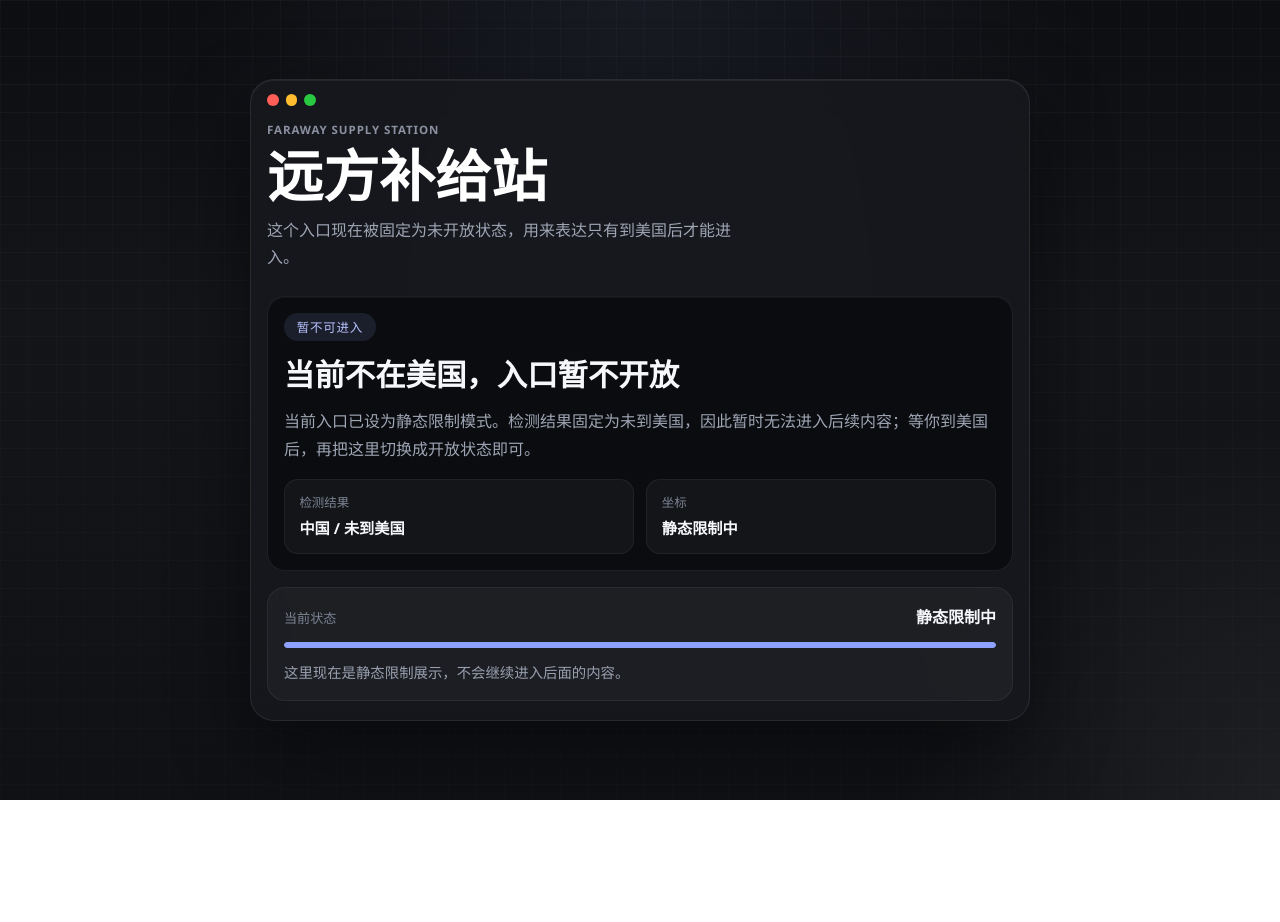
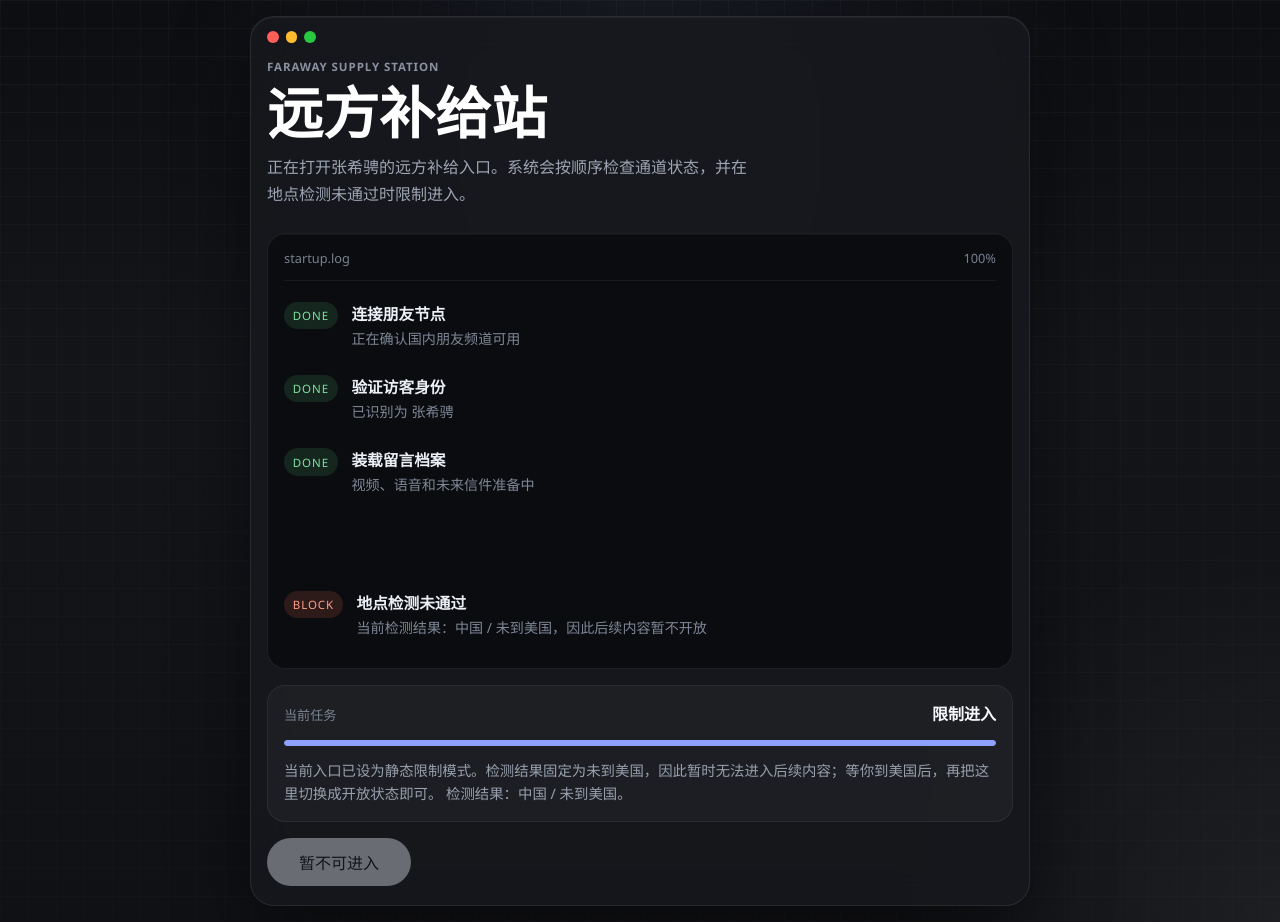
Before and after one commit to WangHaize218/zxpsb, a React (Vite) app: page / in a window 1280 px wide. Before the commit the page ends 800 px from the top, so only its background shows below. Built offline with nearby package versions, Linux system fonts and the light colour scheme.

Commit message:
Restore boot animation before location block

```diff
--- a/src/App.jsx
+++ b/src/App.jsx
@@ -3,13 +3,13 @@ import Boot from "./pages/Boot";
 const staticGateState = {
   status: "blocked",
   detail:
-    "\u5f53\u524d\u5165\u53e3\u5df2\u8bbe\u4e3a\u9759\u6001\u9650\u5236\u6a21\u5f0f\u3002\u68c0\u6d4b\u7ed3\u679c\u56fa\u5b9a\u4e3a\u672a\u5230\u7f8e\u56fd\uff0c\u56e0\u6b64\u6682\u65f6\u65e0\u6cd5\u8fdb\u5165\u540e\u7eed\u5185\u5bb9\uff1b\u7b49\u4f60\u5230\u7f8e\u56fd\u540e\uff0c\u518d\u628a\u8fd9\u91cc\u5207\u6362\u6210\u5f00\u653e\u72b6\u6001\u5373\u53ef\u3002",
-  locationLabel: "\u4e2d\u56fd / \u672a\u5230\u7f8e\u56fd",
-  coordinates: "\u9759\u6001\u9650\u5236\u4e2d",
+    "当前入口已设为静态限制模式。检测结果固定为未到美国，因此暂时无法进入后续内容；等你到美国后，再把这里切换成开放状态即可。",
+  locationLabel: "中国 / 未到美国",
+  coordinates: "静态限制中",
 };
 
 function App() {
-  return <Boot gateState={staticGateState} staticMode />;
+  return <Boot gateState={staticGateState} />;
 }
 
 export default App;
--- a/src/pages/Boot.jsx
+++ b/src/pages/Boot.jsx
@@ -1,14 +1,136 @@
-function Boot({ gateState, staticMode = false }) {
-  const isChecking = gateState.status === "checking";
-  const badgeLabel = isChecking
-    ? "\u4f4d\u7f6e\u68c0\u6d4b\u4e2d"
-    : "\u6682\u4e0d\u53ef\u8fdb\u5165";
-  const title = isChecking
-    ? "\u6b63\u5728\u786e\u8ba4\u662f\u5426\u5df2\u7ecf\u5230\u8fbe\u7f8e\u56fd"
-    : "\u5f53\u524d\u4e0d\u5728\u7f8e\u56fd\uff0c\u5165\u53e3\u6682\u4e0d\u5f00\u653e";
-  const subtitle = staticMode
-    ? "\u8fd9\u4e2a\u5165\u53e3\u73b0\u5728\u88ab\u56fa\u5b9a\u4e3a\u672a\u5f00\u653e\u72b6\u6001\uff0c\u7528\u6765\u8868\u8fbe\u53ea\u6709\u5230\u7f8e\u56fd\u540e\u624d\u80fd\u8fdb\u5165\u3002"
-    : "\u8fd9\u4e2a\u5165\u53e3\u4f1a\u5148\u68c0\u6d4b\u5f53\u524d\u4f4d\u7f6e\u3002\u53ea\u6709\u786e\u8ba4\u5df2\u7ecf\u5230\u8fbe\u7f8e\u56fd\uff0c\u624d\u4f1a\u7ee7\u7eed\u6253\u5f00\u540e\u9762\u7684\u5185\u5bb9\u3002";
+import { useEffect, useMemo, useState } from "react";
+
+const bootSteps = [
+  {
+    id: "handshake",
+    title: "连接朋友节点",
+    detail: "正在确认国内朋友频道可用",
+  },
+  {
+    id: "identity",
+    title: "验证访客身份",
+    detail: "已识别为 张希骋",
+  },
+  {
+    id: "messages",
+    title: "装载留言档案",
+    detail: "视频、语音和未来信件准备中",
+  },
+  {
+    id: "channel",
+    title: "同步远方状态",
+    detail: "美国线路已建立",
+  },
+];
+
+function getTypedParts(step, typedChars) {
+  const titleLength = step.title.length;
+  const detailLength = step.detail.length;
+
+  if (typedChars <= titleLength) {
+    return {
+      title: step.title.slice(0, typedChars),
+      detail: "",
+      titleDone: typedChars >= titleLength,
+      detailDone: false,
+    };
+  }
+
+  const detailChars = Math.min(typedChars - titleLength, detailLength);
+
+  return {
+    title: step.title,
+    detail: step.detail.slice(0, detailChars),
+    titleDone: true,
+    detailDone: detailChars >= detailLength,
+  };
+}
+
+function Boot({ gateState }) {
+  const [activeIndex, setActiveIndex] = useState(0);
+  const [typedChars, setTypedChars] = useState(0);
+  const [blockedStepVisible, setBlockedStepVisible] = useState(false);
+  const [blockedStepDone, setBlockedStepDone] = useState(false);
+
+  const activeStep = bootSteps[Math.min(activeIndex, bootSteps.length - 1)];
+  const activeTotalChars = activeStep.title.length + activeStep.detail.length;
+  const isCurrentStepDone = typedChars >= activeTotalChars;
+  const isLastAnimatedStep = activeIndex === bootSteps.length - 1;
+
+  useEffect(() => {
+    if (blockedStepDone) {
+      return undefined;
+    }
+
+    if (blockedStepVisible) {
+      const blockedTimer = window.setTimeout(() => {
+        setBlockedStepDone(true);
+      }, 260);
+
+      return () => {
+        window.clearTimeout(blockedTimer);
+      };
+    }
+
+    if (typedChars < activeTotalChars) {
+      const typingTimer = window.setTimeout(() => {
+        setTypedChars((current) => current + 1);
+      }, typedChars < activeStep.title.length ? 48 : 34);
+
+      return () => {
+        window.clearTimeout(typingTimer);
+      };
+    }
+
+    if (isLastAnimatedStep && isCurrentStepDone) {
+      const blockRevealTimer = window.setTimeout(() => {
+        setBlockedStepVisible(true);
+      }, 260);
+
+      return () => {
+        window.clearTimeout(blockRevealTimer);
+      };
+    }
+
+    const nextStepTimer = window.setTimeout(() => {
+      setActiveIndex((current) => current + 1);
+      setTypedChars(0);
+    }, 220);
+
+    return () => {
+      window.clearTimeout(nextStepTimer);
+    };
+  }, [
+    activeStep.title.length,
+    activeTotalChars,
+    blockedStepDone,
+    blockedStepVisible,
+    isCurrentStepDone,
+    isLastAnimatedStep,
+    typedChars,
+  ]);
+
+  const progressValue = useMemo(() => {
+    if (blockedStepDone) {
+      return 100;
+    }
+
+    if (blockedStepVisible) {
+      return 100;
+    }
+
+    const base = activeIndex / (bootSteps.length + 1);
+    const currentProgress =
+      activeTotalChars === 0
+        ? 0
+        : Math.min(typedChars / activeTotalChars, 1) / (bootSteps.length + 1);
+
+    return Math.round((base + currentProgress) * 100);
+  }, [activeIndex, activeTotalChars, blockedStepDone, blockedStepVisible, typedChars]);
+
+  const blockedSummary = gateState?.detail
+    ? `${gateState.detail} 检测结果：${gateState.locationLabel || "未通过"}。`
+    : "地点检测未通过，当前不在美国范围内，因此入口暂不开放。";
 
   return (
     <section className="boot-screen">
@@ -23,47 +145,142 @@ function Boot({ gateState, staticMode = false }) {
         <div className="boot-screen__content">
           <div className="boot-screen__intro">
             <p className="boot-screen__eyebrow">Faraway Supply Station</p>
-            <h1 className="boot-screen__title">
-              {"\u8fdc\u65b9\u8865\u7ed9\u7ad9"}
-            </h1>
-            <p className="boot-screen__subtitle">{subtitle}</p>
+            <h1 className="boot-screen__title">远方补给站</h1>
+            <p className="boot-screen__subtitle">
+              正在打开张希骋的远方补给入口。系统会按顺序检查通道状态，并在地点检测未通过时限制进入。
+            </p>
           </div>
 
-          <section className="boot-screen__gate" aria-live="polite">
-            <div className="boot-screen__gate-badge">{badgeLabel}</div>
-            <h2 className="boot-screen__gate-title">{title}</h2>
-            <p className="boot-screen__gate-text">{gateState.detail}</p>
+          <section className="boot-screen__console" aria-live="polite">
+            <div className="boot-screen__console-top">
+              <span>startup.log</span>
+              <span>{String(progressValue).padStart(3, "0")}%</span>
+            </div>
 
-            <div className="boot-screen__gate-meta">
-              <div>
-                <span>{"\u68c0\u6d4b\u7ed3\u679c"}</span>
-                <strong>{gateState.locationLabel}</strong>
-              </div>
-              <div>
-                <span>{"\u5750\u6807"}</span>
-                <strong>{gateState.coordinates || "\u6682\u65e0"}</strong>
+            <div className="boot-screen__steps">
+              {bootSteps.map((step, index) => {
+                const isVisible = index < activeIndex;
+                const isActive = index === activeIndex && !blockedStepVisible;
+                const parts = isVisible
+                  ? {
+                      title: step.title,
+                      detail: step.detail,
+                      titleDone: true,
+                      detailDone: true,
+                    }
+                  : isActive
+                    ? getTypedParts(step, typedChars)
+                    : {
+                        title: "",
+                        detail: "",
+                        titleDone: false,
+                        detailDone: false,
+                      };
+
+                return (
+                  <div
+                    key={step.id}
+                    className={
+                      isVisible
+                        ? "boot-screen__step boot-screen__step--visible"
+                        : isActive
+                          ? "boot-screen__step boot-screen__step--active"
+                          : "boot-screen__step"
+                    }
+                  >
+                    <span className="boot-screen__step-mark">
+                      {isVisible ? "done" : isActive ? "run" : "wait"}
+                    </span>
+                    <div className="boot-screen__step-copy">
+                      <strong
+                        className={
+                          isActive && !parts.titleDone
+                            ? "boot-screen__step-title boot-screen__step-title--typing"
+                            : "boot-screen__step-title"
+                        }
+                      >
+                        {parts.title}
+                        {isActive && !parts.titleDone ? (
+                          <span className="boot-screen__typing-cursor" aria-hidden="true" />
+                        ) : null}
+                      </strong>
+                      <p
+                        className={
+                          isActive && parts.titleDone && !parts.detailDone
+                            ? "boot-screen__step-detail boot-screen__step-detail--typing"
+                            : "boot-screen__step-detail"
+                        }
+                      >
+                        {parts.detail}
+                        {isActive && parts.titleDone && !parts.detailDone ? (
+                          <span className="boot-screen__typing-cursor" aria-hidden="true" />
+                        ) : null}
+                      </p>
+                    </div>
+                  </div>
+                );
+              })}
+
+              <div
+                className={
+                  blockedStepVisible
+                    ? blockedStepDone
+                      ? "boot-screen__step boot-screen__step--visible boot-screen__step--blocked"
+                      : "boot-screen__step boot-screen__step--active boot-screen__step--blocked"
+                    : "boot-screen__step"
+                }
+              >
+                <span className="boot-screen__step-mark">
+                  {blockedStepVisible ? (blockedStepDone ? "block" : "run") : "wait"}
+                </span>
+                <div className="boot-screen__step-copy">
+                  <strong className="boot-screen__step-title">
+                    {blockedStepVisible ? "地点检测未通过" : ""}
+                    {blockedStepVisible && !blockedStepDone ? (
+                      <span className="boot-screen__typing-cursor" aria-hidden="true" />
+                    ) : null}
+                  </strong>
+                  <p className="boot-screen__step-detail">
+                    {blockedStepVisible
+                      ? `当前检测结果：${gateState?.locationLabel || "中国 / 未到美国"}，因此后续内容暂不开放`
+                      : ""}
+                  </p>
+                </div>
               </div>
             </div>
           </section>
 
           <section className="boot-screen__status">
             <div className="boot-screen__status-line">
-              <span>{"\u5f53\u524d\u72b6\u6001"}</span>
+              <span>当前任务</span>
               <strong>
-                {staticMode
-                  ? "\u9759\u6001\u9650\u5236\u4e2d"
-                  : "\u7b49\u5f85\u91cd\u65b0\u68c0\u6d4b"}
+                {blockedStepVisible
+                  ? blockedStepDone
+                    ? "限制进入"
+                    : "地点检测中"
+                  : activeStep.title}
               </strong>
             </div>
             <div className="boot-screen__progress" aria-hidden="true">
-              <div className="boot-screen__progress-bar" style={{ width: "100%" }} />
+              <div
+                className="boot-screen__progress-bar"
+                style={{ width: `${progressValue}%` }}
+              />
             </div>
             <p className="boot-screen__status-text">
-              {staticMode
-                ? "\u8fd9\u91cc\u73b0\u5728\u662f\u9759\u6001\u9650\u5236\u5c55\u793a\uff0c\u4e0d\u4f1a\u7ee7\u7eed\u8fdb\u5165\u540e\u9762\u7684\u5185\u5bb9\u3002"
-                : "\u5230\u8fbe\u7f8e\u56fd\u540e\u91cd\u65b0\u68c0\u6d4b\uff0c\u5c31\u53ef\u4ee5\u7ee7\u7eed\u8fdb\u5165\u3002"}
+              {blockedStepDone
+                ? blockedSummary
+                : blockedStepVisible
+                  ? "正在写入地点检测结果。"
+                  : activeStep.detail}
             </p>
           </section>
+
+          {blockedStepDone ? (
+            <button className="boot-screen__button" disabled type="button">
+              暂不可进入
+            </button>
+          ) : null}
         </div>
       </div>
     </section>
--- a/src/styles/base.css
+++ b/src/styles/base.css
@@ -2311,6 +2311,11 @@ button {
   color: #b3bdff;
 }
 
+.boot-screen__step--blocked .boot-screen__step-mark {
+  background: rgba(255, 122, 89, 0.14);
+  color: #ff9d87;
+}
+
 .boot-screen__step-copy strong {
   display: block;
   color: #edf1f7;
```
